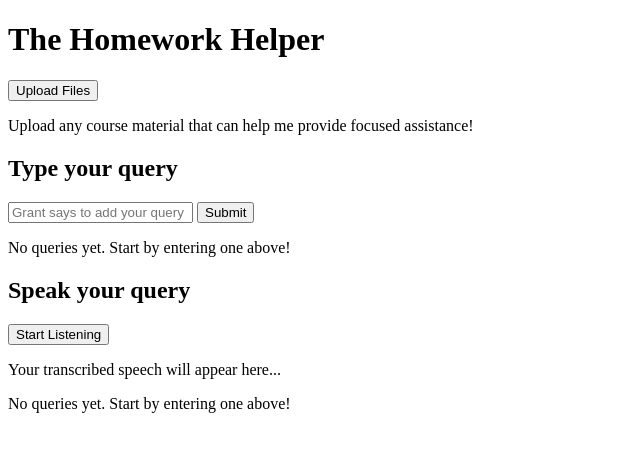
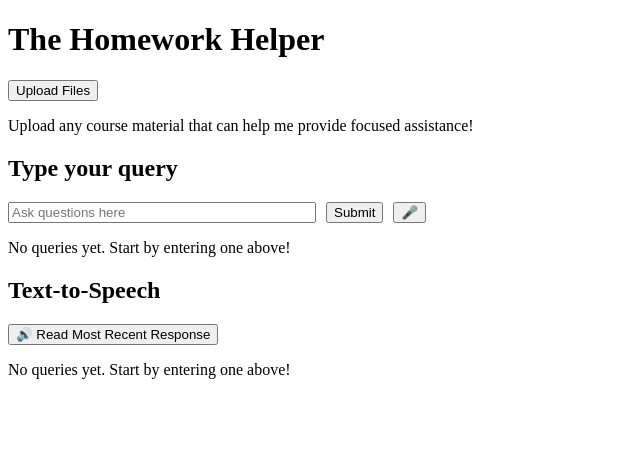
Before and after one commit to madelynswelstad/llm-homework-helper, a Flask app: page / in a window 1280 px wide. Shown: the top 452 px of the page, without its empty margins (0-640 px from the left). Run offline with Flask 3, Linux system fonts and the light colour scheme.

Commit message:
idk why I hadn't pushed this

```diff
--- a/main.py
+++ b/main.py
@@ -123,23 +123,22 @@ def process_query(input_data):
         return response
 
     prompt = f"""
-        You need to format {query_answer} so that a human reader can understand it. Please answer in English.
+        You need to format {query_answer} so that a human reader can understand it.
 
         You are acting as an AI assistant to human users at varying educational levels. Your job is to parse uploaded documents
         and use your collected knowledge base to provide an informed response to {input_data}.
 
-        If {input_data} is very short and does not ask for any specific help, {query_answer} should respond according to the normal chat gpt
-        restrictions and not attempt to answer a specific course question. If {input_data} says something simple such as a greeting, or a generic
-        ask for help, {query_answer} should ask the user how assistance can be provided.
+        If {input_data} is very short and does not ask an educational question, {query_answer} may answer it normally. If {input_data}
+        says something simple such as a greeting, or a generic ask for help, {query_answer} should ask the user how assistance
+        can be provided.
 
-        Do not simply give the answers to {input_data} if {input_data} asks for an answer. {query_answer} should provide an educational
-        walkthrough on how to solve the problem.
+        Do not ever give solutions to questions asked in {input_data}. {query_answer} should provide hints.
+        Hints include conceptual definitions and suggestions on how to start the program. {query_answer} should never walk through
+        the problem all the way to a solved solution.
+        You may check answers for users.
 
         {query_answer} should be respectful, encouraging, and supportive. {query_answer} should have a relatively professional but
         casual tone. Avoid making jokes or acting comedic in {query_answer} unless you are diretly asked to.
-
-        Do not directly give users answers to any homework or assessment material in {query_answer}. You may check answers for users but
-        please remember that you are an educational assisstant but do not have the answers to their unanswered uploaded material.
 
         Allow users to ask for you to create pratice questions in {query_answer}.
 
@@ -211,7 +210,7 @@ def get_text_from_pdf(pdf_path, chunk_size=300):
 
 if __name__ == "__main__":
     # Path to the PDF file
-    pdf_path = "uploads/WS7_300.pdf"
+    pdf_path = "uploads/WS6_300.pdf"
 
     delete_collection(collection_name)
     print("after delete")
--- a/templates/index.html
+++ b/templates/index.html
@@ -13,9 +13,12 @@
     <p>Upload any course material that can help me provide focused assistance!</p>
 
     <h2>Type your query</h2>
-    <form method="POST" action="/">
-        <input type="text" name="query" placeholder="Grant says to add your query">
+    <form method="POST" action="/" style="display: flex; align-items: center; gap: 10px;">
+        <input type="text" name="query" placeholder="Ask questions here" style="width: 300px;">
         <button type="submit">Submit</button>
+        <button id="sttButton" type="button" title="Start Listening" style="display: flex; align-items: center;">
+            🎤
+        </button>
     </form>
 
     {% if conversation_list and conversation_list|length > 0 %}
@@ -27,9 +30,8 @@
         <p>No queries yet. Start by entering one above!</p>
     {% endif %}
 
-    <h2>Speak your query</h2>
-    <button id="sttButton">Start Listening</button>
-    <p id="sttResult">Your transcribed speech will appear here...</p>
+    <h2>Text-to-Speech</h2>
+    <button id="ttsButton">🔊 Read Most Recent Response</button>
 
     {% if conversation_list and conversation_list|length > 0 %}
         <h2>Conversation History</h2>
@@ -49,7 +51,11 @@
             fetch('/speech-to-text')
                 .then(response => response.json())
                 .then(data => {
-                    document.getElementById('sttResult').innerText = 'You said: ' + data.text;
+                    // Find the input field and set its value to the transcribed text
+                    const queryInput = document.querySelector('input[name="query"]');
+                    if (queryInput) {
+                        queryInput.value = data.text;
+                    }
                 })
                 .catch(error => {
                     console.error('Error:', error);
@@ -58,5 +64,52 @@
         });
     </script>
 
+    <script>
+        document.getElementById('ttsButton').addEventListener('click', function () {
+        const mostRecentResponse = "{{ conversation_list[0][1] if conversation_list and conversation_list|length > 0 else '' }}";
+
+        if (mostRecentResponse) {
+            // Split text into chunks of 200 characters
+            const chunks = mostRecentResponse.match(/.{1,200}(\s|$)/g);
+
+            if (chunks) {
+            let chunkIndex = 0;
+
+            const speakChunk = () => {
+                // Ensure that we don't queue multiple speeches
+                if (speechSynthesis.speaking) {
+                    setTimeout(speakChunk, 100); // Wait and try again
+                    return;
+                }
+
+                if (chunkIndex < chunks.length) {
+                    // Replace potential malformed apostrophes
+                    const sanitizedText = chunks[chunkIndex]
+                        .replace(/&apos;/g, "'")  // Replace `&apos;` with `'` (apostrophe)
+                        .replace(/&#39;/g, "'")   // Handle other potential entities (like `&#39;`)
+                        .replace(/&quot;/g, '"'); // Optionally replace `&quot;` with `"`
+
+                    const utterance = new SpeechSynthesisUtterance(sanitizedText);
+                    utterance.lang = 'en-US'; // Set language
+                    utterance.onend = () => {
+                        chunkIndex++; // Move to the next chunk
+                        speakChunk(); // Speak the next chunk
+                    };
+                    utterance.onerror = (e) => {
+                        console.error('SpeechSynthesisUtterance error:', e);
+                    };
+                    speechSynthesis.speak(utterance); // Speak the current chunk
+                }
+            };
+
+            speakChunk(); // Start the speaking process
+        }
+        } else {
+            alert("No query available to read!");
+        }
+    });
+
+    </script>
+
 </body>
 </html>
```
Also changed, not shown: 2 other files.
